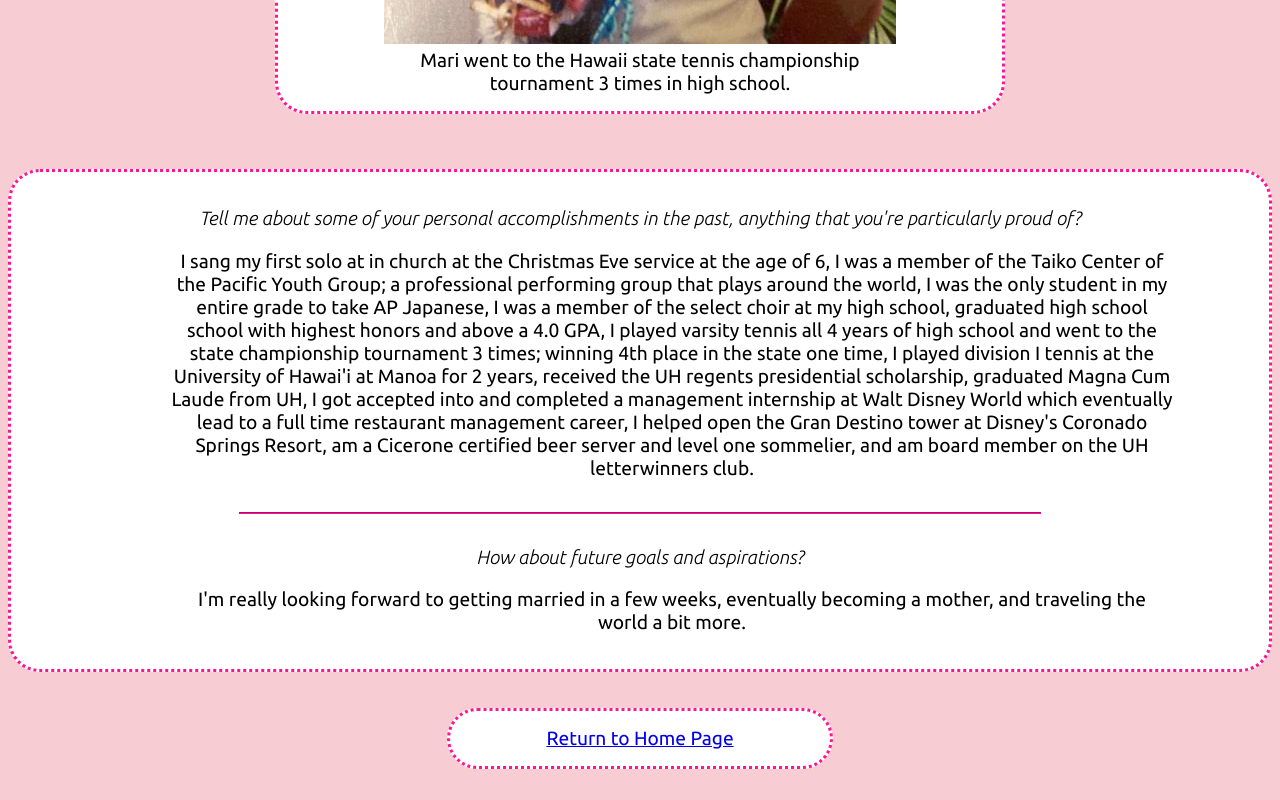
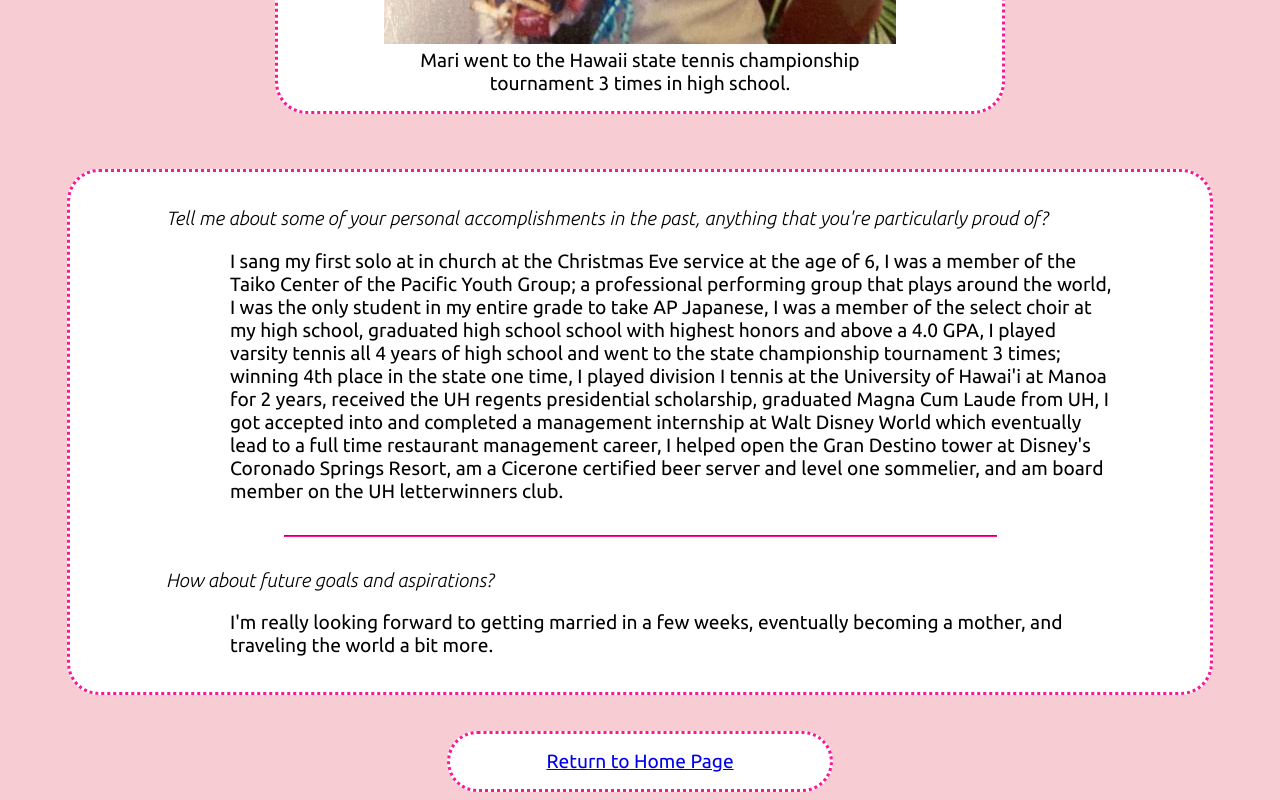
Before and after one commit to taylorsreid/bioSite, a plain HTML site: page index.html in a window 1280 px wide. Shown: the part 2437-3237 px from the top of the page. Before the commit the page ends 3214 px from the top, so only its background shows below. Drawn offline with Linux system fonts and the light colour scheme.

Commit message:
Fixed id/class conflict.

```diff
--- a/index.html
+++ b/index.html
@@ -43,7 +43,7 @@
 
         <br /><br />
 
-        <div class="pinktheme" id="textbox">
+        <div class="pinktheme textbox">
             <p class="question">
                 Tell me about some of your personal accomplishments in the past, anything that you're particularly proud of?
             </p>
```
